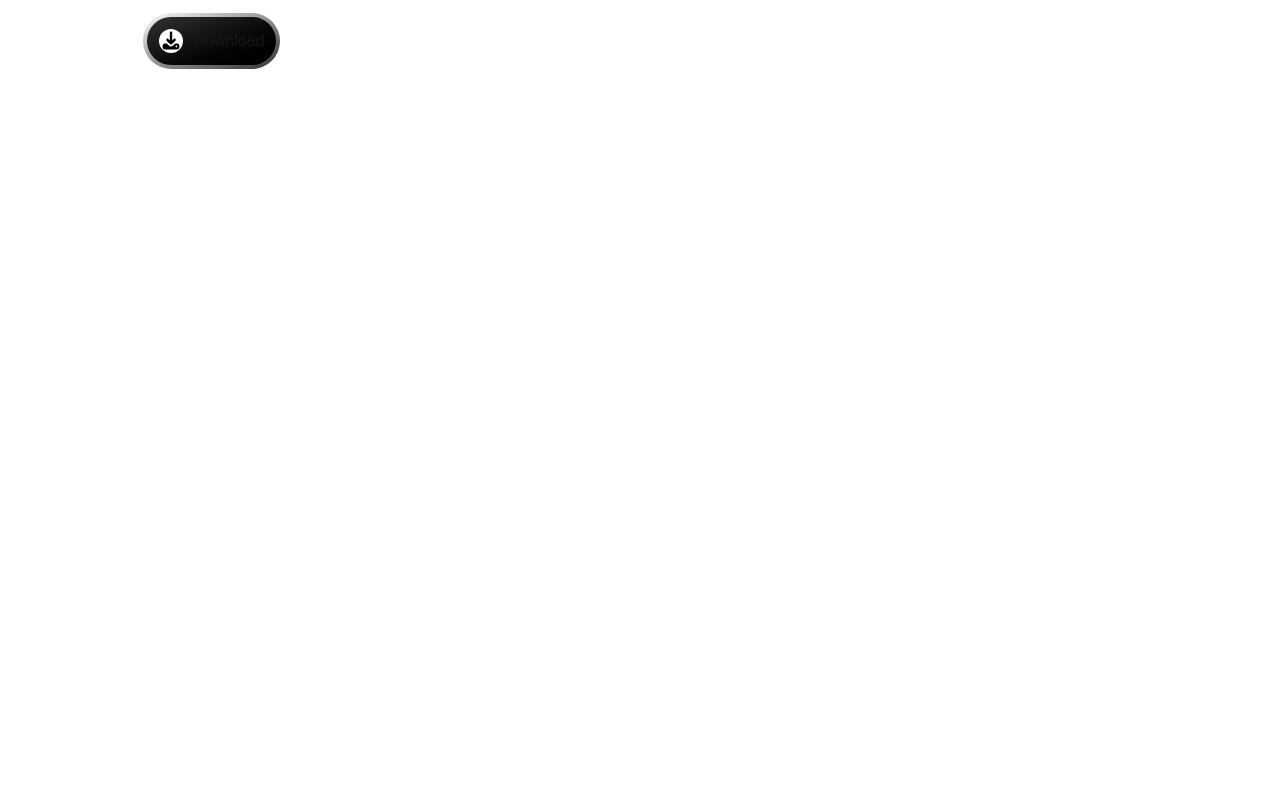
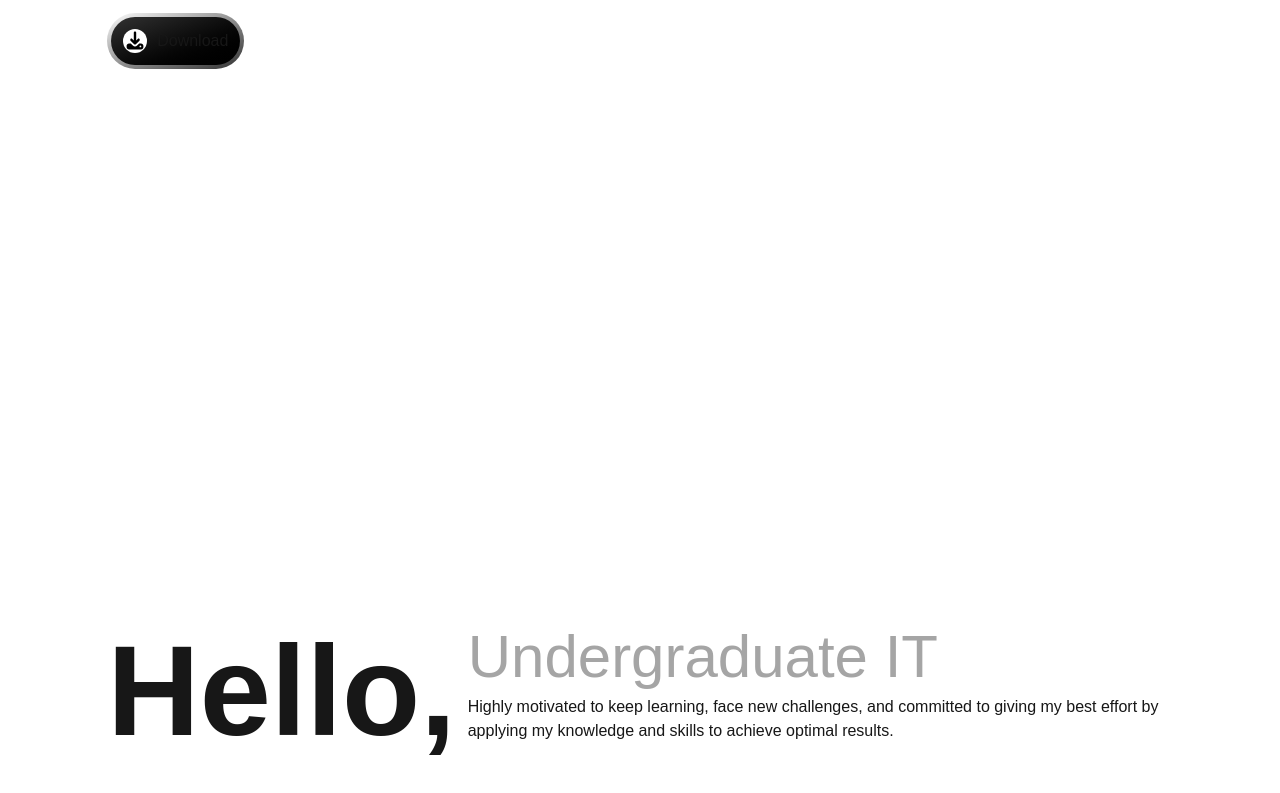
Before and after one commit to xiaosongpi/Portfolio, a Next.js app in the folder my-app/: page / in a window 1280 px wide. Shown: the part 509-1302 px from the top of the page. Before the commit the page ends 800 px from the top, so only its background shows below. Built offline with nearby package versions, Linux system fonts and the light colour scheme.

Commit message:
Change hero section width from fit-content to 90% for better layout consistency

```diff
--- a/my-app/src/app/components/Hero.jsx
+++ b/my-app/src/app/components/Hero.jsx
@@ -1,7 +1,7 @@
 export default function Hero() {
     return(
         <div className="w-full max-w-[1440px] px-12 h-screen mx-auto flex items-center justify-center flex-col">
-            <div className="w-fit">
+            <div className="w-[90%]">
                 <p className="text-9xl text-[#a5a5a5]"><span className="font-bold text-white">My </span>Own</p>
                 <p className="text-9xl text-[#a5a5a5]">Portfolio <span className="font-bold text-white">Website</span></p>
                 <p className="mb-3 text-2xl">Know more about me, click here to download my CV</p>
--- a/my-app/src/app/page.js
+++ b/my-app/src/app/page.js
@@ -1,9 +1,13 @@
 import Image from "next/image";
 import Hero from "./components/Hero";
+import About from "./components/About";
 
 export default function Home() {
   return (
-    <Hero />
+    <>
+      <Hero />
+      <About />
+    </>
     // <div className="font-sans grid grid-rows-[20px_1fr_20px] items-center justify-items-center min-h-screen p-8 pb-20 gap-16 sm:p-20">
     //   <main className="flex flex-col gap-[32px] row-start-2 items-center sm:items-start">
     //     <Image
```
